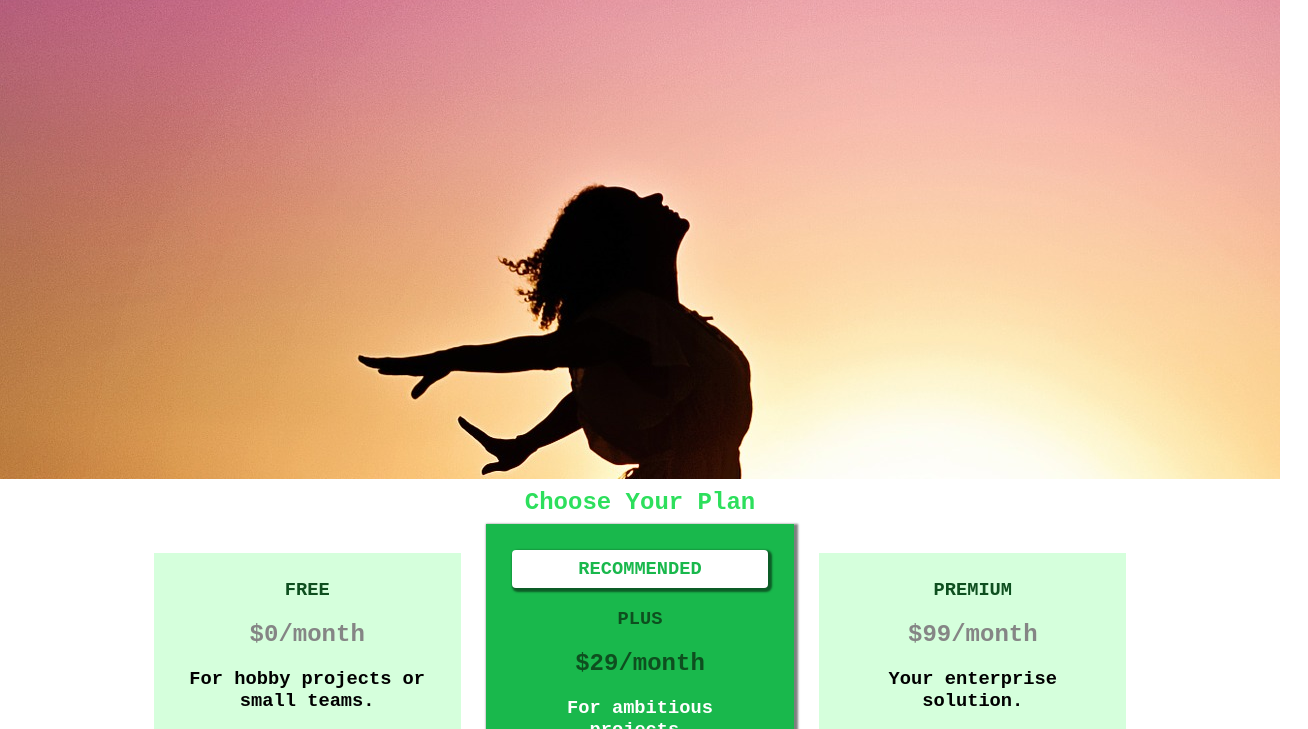
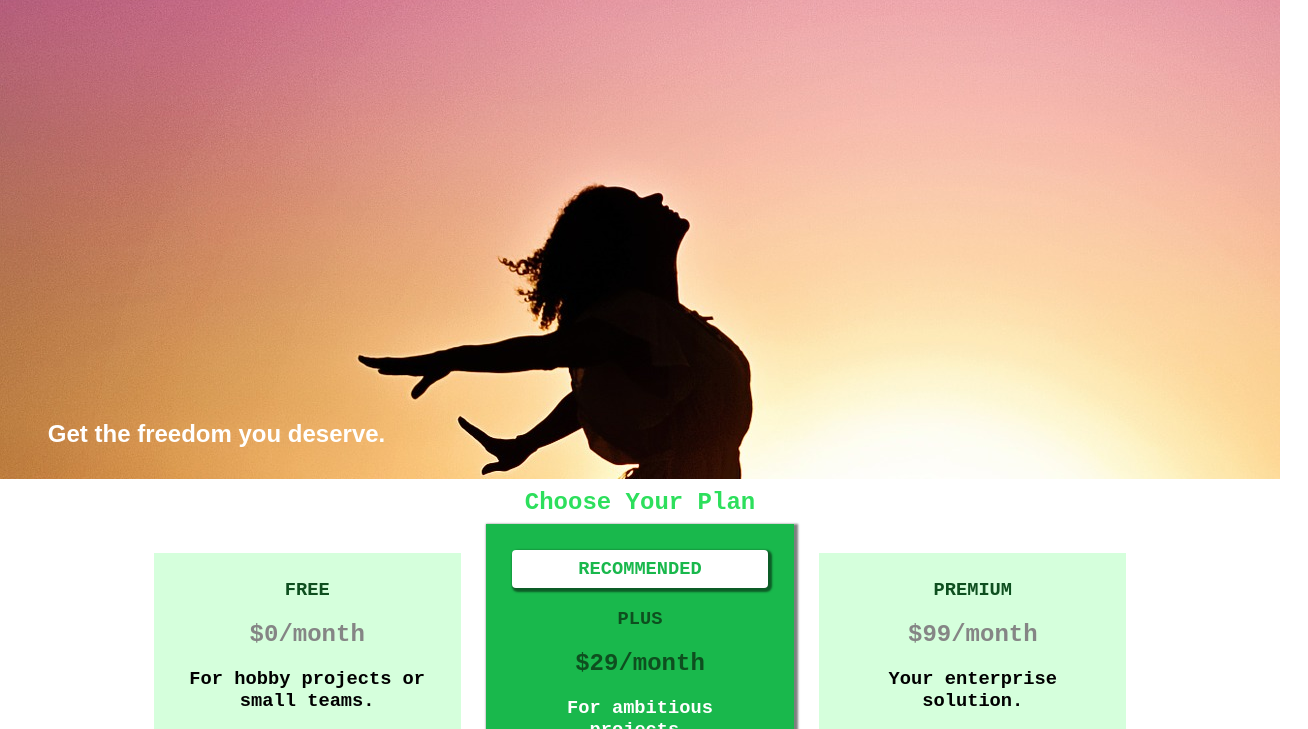
Before and after one commit to ScorchingShade/CSSBullets, a plain HTML site: page BasicTrack/index.html in a window 1280 px wide. Shown: the part 49-778 px from the top of the page, 1308 px wide, since content can reach past the window. Drawn offline with Linux system fonts and the light colour scheme.

Commit message:
added all code for basic track

```diff
--- a/BasicTrack/index.html
+++ b/BasicTrack/index.html
@@ -45,7 +45,7 @@
 
     <main>
         <section id="product-overview">
-            <h1>Get the freedom you deserve.</h1>
+            <h1 class="slogan">Get the freedom you deserve.</h1>
         </section>
         <section id="plans">
             <h1 class="section-title">Choose Your Plan</h1>
--- a/BasicTrack/main.css
+++ b/BasicTrack/main.css
@@ -85,6 +85,14 @@
 #product-overview h1 {
     color: white;
     font-family: 'Anton', sans-serif;
+    margin-top: 42px;
+    position: relative;
+}
+
+.slogan{
+    position:absolute;
+    top:82%;
+    left:3%;
 }
 
 
--- a/BasicTrack/packages/packages.css
+++ b/BasicTrack/packages/packages.css
@@ -35,6 +35,7 @@
 
 .package__badge {
     top: 0;
+    z-index: 0;
 
     position: absolute;
     margin: 20px !important;
```
